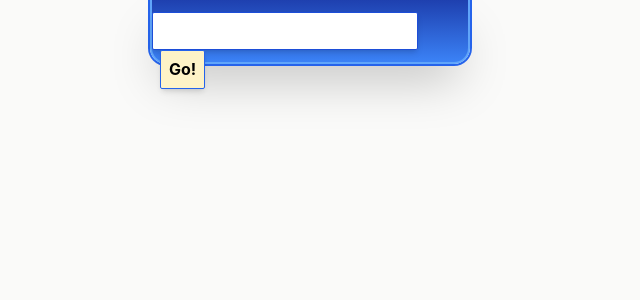
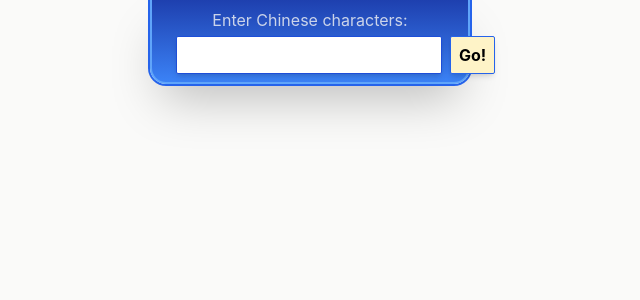
Before and after one commit to mgporter/ccex, a React (Vite) app: page / in a window 1280 px wide. Shown: the top 300 px of the page, without its empty margins (330-970 px from the left). Built offline with nearby package versions, Linux system fonts and the light colour scheme.

Commit message:
fixed styling issues

```diff
--- a/src/Components/App.tsx
+++ b/src/Components/App.tsx
@@ -4,7 +4,7 @@ import Navigator from "./Navigator";
 export default function App() {
 
   return (
-    <main className="w-full">
+    <main className="">
       <Navigator />
       <Explorer />
     </main>
--- a/src/Components/CharacterTree.tsx
+++ b/src/Components/CharacterTree.tsx
@@ -5,15 +5,15 @@ import { ChineseCharacter, ComponentStub } from "../Api/types";
 const TREE_CONTAINER_STYLE = `relative z-10`;
 const ROW_CONTAINER_STYLE = `flex min-w-[3rem] gap-6 justify-center`;
 const BRANCH_CONTAINER_STYLE = `flex flex-col gap-6`;
-const COMPONENT_CONTAINER_STYLE = "";
+const COMPONENT_CONTAINER_STYLE = "flex flex-col items-center";
 const COMPONENT_BOX_STYLE = "flex items-center justify-center text-[2rem] border-2 size-[4rem] shadow-lg select-none cursor-pointer";
 const COMPONENT_PINYIN_STYLE = "text-lg text-center";
 const CANVAS_STYLE = "absolute z-5 inset-0 size-full";
 
 // Use these for colors and other mutually exclusive stylings
-const COMPONENT_BOX_DEFAULT_STYLE = "border-orange-400 bg-orange-50";
-const COMPONENT_BOX_INACTIVE_STYLE = "border-stone-400 bg-stone-100";
-const COMPONENT_BOX_ROOT_STYLE = "border-violet-500 bg-violet-50";
+const COMPONENT_BOX_DEFAULT_STYLE = "border-orange-400 bg-orange-50 hover:border-orange-500 hover:bg-orange-100 active:border-orange-700 active:bg-orange-300";
+const COMPONENT_BOX_INACTIVE_STYLE = "border-stone-400 bg-stone-100 hover:border-stone-500 hover:bg-stone-200 active:border-stone-700 active:bg-stone-400";
+const COMPONENT_BOX_ROOT_STYLE = "border-violet-500 bg-violet-50 hover:border-violet-600 hover:bg-violet-100 active:border-violet-800 active:bg-violet-300";
 // const COMPONENT_BOX_DERIVATIVE_STYLE = "";
 
 
@@ -217,11 +217,6 @@ function drawConnection(
 
 
 
-
-
-
-
-
 export interface CharacterTreeProps {
   chineseCharacter: ChineseCharacter;
 }
--- a/src/Components/Explorer.tsx
+++ b/src/Components/Explorer.tsx
@@ -1,3 +1,4 @@
+import { useEffect } from "react";
 import useFetchChineseCharacters from "../Hooks/UseFetchChineseCharacters";
 import CharacterTree from "./CharacterTree";
 import { useSearchParams } from "react-router";
@@ -9,9 +10,13 @@ export default function Explorer() {
 
   const { loading, error, data } = useFetchChineseCharacters(searchParams.get("chars"));
 
+  useEffect(() => {
+
+  }, []);
+
   return (
-    <div id="explorer" className="flex items-center w-full min-h-[100vh] bg-stone-50">
-      <div id="row" className="flex items-start justify-center min-h-[300px] gap-24 w-full">
+    <div id="explorer" className="flex items-center justify-center w-full min-h-[100vh]">
+      <div id="row" className="flex items-start justify-center gap-24 mx-[150px] mt-[210px] mb-[100px]">
         {loading && <div>Content is loading...</div>}
         {error && <div>Error loading character data: {error}</div>}
         {data && data.map(cchar => (
--- a/src/Components/Navigator.tsx
+++ b/src/Components/Navigator.tsx
@@ -1,4 +1,4 @@
-import { Button, Input } from "@headlessui/react";
+import { Button, Input, Label } from "@headlessui/react";
 import { useRef } from "react";
 import { useSearchParams } from "react-router-dom";
 import { filterChineseCharactersSearchParams } from "../Hooks/UseFetchChineseCharacters";
@@ -13,9 +13,9 @@ export default function Navigator() {
 
     const value = inputRef.current.value;
 
-    if (value.length === 0 || value === searchParams.get('chars')) return;
+    const chars = filterChineseCharactersSearchParams(value);
 
-    const chars = filterChineseCharactersSearchParams(value);
+    if (chars.length === 0 || chars === searchParams.get('chars')) return;
 
     if (chars.length > 0) {
       setSearchParams({
@@ -26,13 +26,14 @@ export default function Navigator() {
   }
 
   return (
-    <div className="fixed flex justify-center top-0 left-0 w-full h-16 pointer-events-none">
-      <div className="flex justify-center items-center h-full w-80
+    <div className="fixed z-[1000] flex justify-center top-0 left-0 w-full pointer-events-none">
+      <div className="flex flex-col justify-center items-center w-80 px-6 py-2 gap-1
         bg-gradient-to-b from-blue-800 to-blue-500 ring-2 ring-blue-600
         pointer-events-auto rounded-b-2xl shadow-2xl border-x-2 border-b-2 border-blue-400">
-        <form onSubmit={handleSubmit} className="h-[2.4rem]">
-          <Input ref={inputRef} name="chars" type="text" className="h-full rounded-sm shadow-md border border-blue-700 bg-white px-2 data-[focus]:bg-white" maxLength={10} />
-          <Button type="submit" className="h-full font-bold bg-amber-100 border border-blue-600 shadow-md ml-2 rounded-sm px-2 data-[hover]">Go!</Button>
+        <p className="text-stone-100/80">Enter Chinese characters:</p>
+        <form onSubmit={handleSubmit} className="flex h-[2.4rem] w-full">
+          <Input ref={inputRef} name="charinput" type="text" className="grow h-full rounded-sm shadow-md border border-blue-700 bg-white px-2" maxLength={10} spellCheck="false" />
+          <Button type="submit" className="h-full font-bold bg-amber-100 hover:bg-amber-200 active:bg-amber-400 border border-blue-600 shadow-md ml-2 rounded-sm px-2 data-[hover]">Go!</Button>
         </form>
       </div>
     </div>
--- a/src/index.css
+++ b/src/index.css
@@ -1,6 +1,39 @@
 @tailwind base;
 @tailwind components;
 @tailwind utilities;
+
+/* Change Autocomplete styles in Chrome*/
+input:-webkit-autofill,
+input:-webkit-autofill:hover,
+input:-webkit-autofill:focus,
+textarea:-webkit-autofill,
+textarea:-webkit-autofill:hover,
+textarea:-webkit-autofill:focus,
+select:-webkit-autofill,
+select:-webkit-autofill:hover,
+select:-webkit-autofill:focus {
+  /* border: 1px solid #253341;
+  background-color: white;
+  -webkit-text-fill-color: white;
+  -webkit-box-shadow: 0 0 0px 1000px #253341 inset;
+  box-shadow: 0 0 0px 1000px #253341 inset;
+  transition: background-color 5000s ease-in-out 0s;
+  color: white; */
+  transition: background-color 5000s ease-in-out 0s;
+  -webkit-text-fill-color: black;
+  -webkit-text-stroke-color: black;
+  caret-color: black;
+
+  /* border: none;
+  background-color: white;
+  -webkit-text-fill-color: white;
+  -webkit-box-shadow: 0 0 0px 1000px #ffffff inset;
+  box-shadow: 0 0 0px 1000px #ffffff inset;
+  -webkit-text-fill-color: black;
+  -webkit-text-stroke-color: black;
+  -web
+  color: black; */
+}
 
 :root {
   font-family: Inter, system-ui, Avenir, Helvetica, Arial, sans-serif;
@@ -16,8 +49,18 @@
   -moz-osx-font-smoothing: grayscale;
 }
 
+body {
+  margin: 0;
+  display: flex;
+  justify-content: center;
+  /* min-width: 320px; */
+  min-height: 100vh;
+  min-width: max-content;
+  background-color: #fafaf9;
+}
+
 #root {
-  width: 100%;
+  width: inherit;
   min-height: inherit;
 }
 
@@ -26,10 +69,6 @@ main {
   min-height: inherit;
 }
 
-body {
-  margin: 0;
-  display: flex;
-  place-items: center;
-  min-width: 320px;
-  min-height: 100vh;
+input {
+
 }
```
